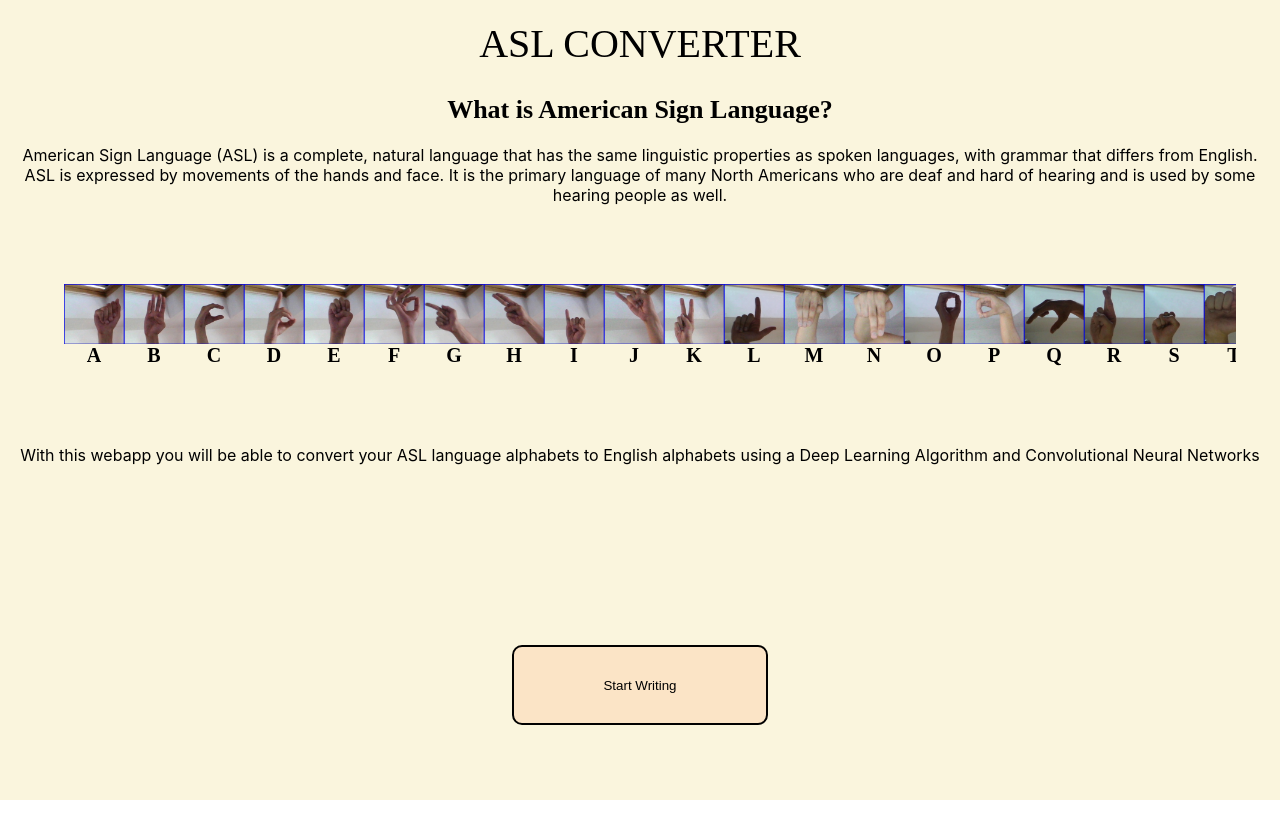
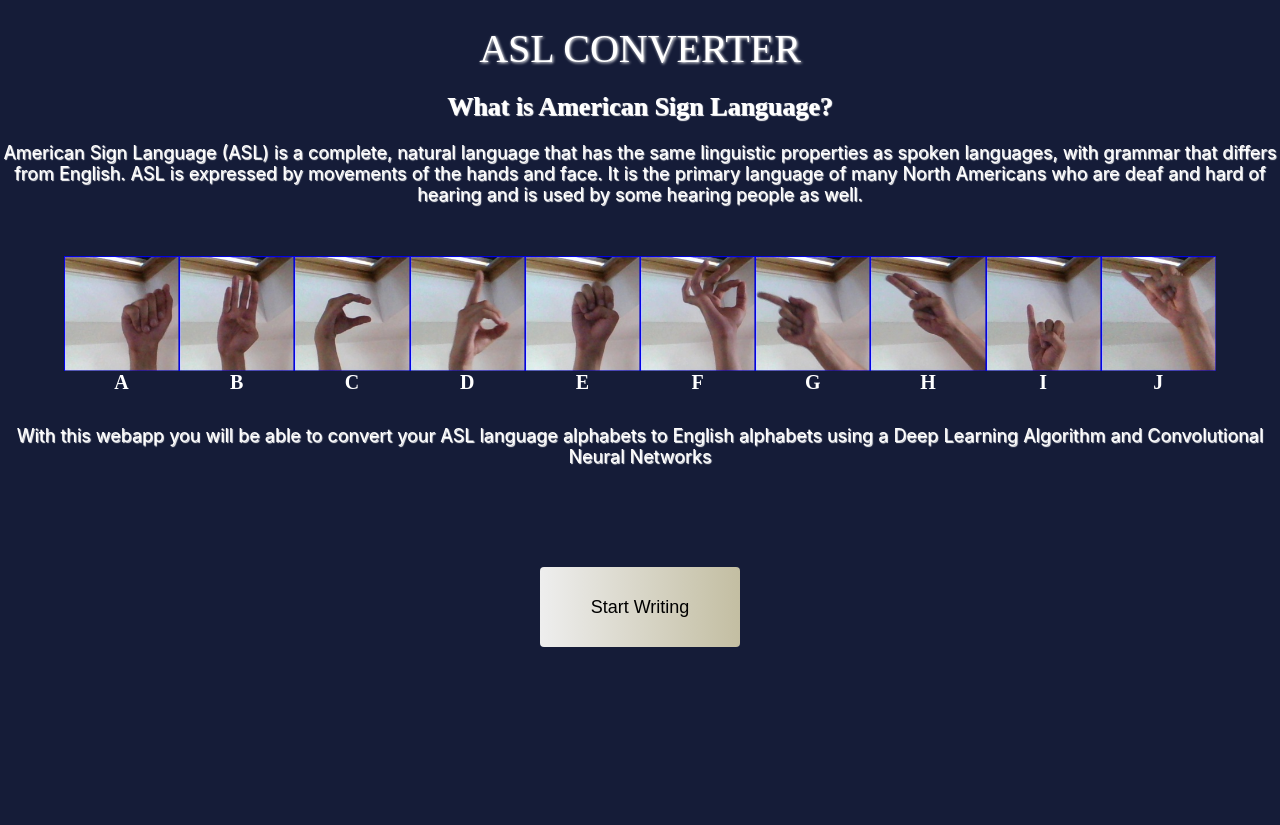
Before and after one commit to geoffrey-anto/ASL_Translator, a React (Create React App) app: page / in a window 1280 px wide. Before the commit the page ends 800 px from the top, so only its background shows below. Built offline with nearby package versions, Linux system fonts and the light colour scheme.

Commit message:
New UI and layout

```diff
--- a/src/Components/Card.css
+++ b/src/Components/Card.css
@@ -7,11 +7,12 @@
     justify-content: center;
 }
 .Card-image{
-    width: 60px;
-    height: 60px;
+    width: 9vw;
+    height: 18vh;
 }
 
 .Card-Title{
     font: 20px "Fira Sans";
     font-weight: 600;
+    color: white;
 }
--- a/src/Components/Card.jsx
+++ b/src/Components/Card.jsx
@@ -4,7 +4,7 @@ import "./Card.css"
 const Card = (props) => {
     return (
         <div className="Card-Container">
-            <img className="Card-image" key={props.key} src={props.urlmagesRef_Card} alt='' width="100px"/>
+            <img className="Card-image" src={props.urlmagesRef_Card} alt='' width="100px"/>
             <span className="Card-Title">{props.title_Card}</span>
         </div>
     )
--- a/src/Screens/ConverterScreen.css
+++ b/src/Screens/ConverterScreen.css
@@ -5,7 +5,7 @@
     flex-direction: column;
     align-items: center;
     justify-content: space-around;
-    background-color: #faf5dd;
+    background-color: #151c38;
 }
 
 .PhotoScreen-video{
@@ -16,20 +16,59 @@
 .PhotoScreen-Output{
     height: 20vh;
     width: 80vw;
-    border: 1px solid black;
+    border: 1px solid rgb(245, 243, 231);
     border-radius: 15px;
     display: flex;
     text-align: center;
+    color: white;
     align-items: center;
     justify-content: center;
     font-size: 18px;
 }
 
-.PhotoScreen-button{
-    height: 10vh;
-    min-height: 50px;
+.PhotoScreen_text_yay{
+    color: white;
+    font-size: 18px;
+    font-weight: 100;
+    font-family: 'Franklin Gothic Medium', 'Arial Narrow', Arial, sans-serif;
+    position: absolute;
+    top: 10px;
+    right: 10px;
+}
+
+
+.PhotoScreen_button_container{
     width: 20vw;
-    background-color: rgb(251, 228, 198);
-    border-radius: 10px;
-    border: 2px solid black;
+    height: 20vh;
+    display: flex;
+    align-items: center;
+    justify-content: space-between;
 }
+
+.PhotoScreen-button {
+    display: inline-block;
+    padding: 15px 25px;
+    width: 8vw;
+    height: 8vh;
+    /* min-width: 100px;
+    min-height: 70px; */
+    font-size: 15px;
+    cursor: pointer;
+    text-align: center;
+    text-decoration: none;
+    outline: none;
+    color: rgb(0, 0, 0);
+    background-image: linear-gradient(to right, #eeeeee, #c3bea2);
+    border: none;
+    border-radius: 15px;
+    box-shadow: 0 9px rgb(73, 73, 69);
+  }
+
+  .PhotoScreen-button:hover {    background-image: linear-gradient(to right, #e4ddb7, #c3bea2);
+  }
+
+  .PhotoScreen-button:active {
+    background-image: linear-gradient(to right, #c3bea2, #c3bea2);
+    box-shadow: 0 5px rgb(87, 88, 70);
+    transform: translateY(4px);
+  }
--- a/src/Screens/ConverterScreen.jsx
+++ b/src/Screens/ConverterScreen.jsx
@@ -11,7 +11,19 @@ const ConverterScreen = () => {
 
   const [model, setModel] = useState(undefined);
 
-  //Gets the video everytime the previous frame changes therefore an infinite loop
+  const [loaded, setLoaded] = useState(false);
+
+  const [displayMsg,setDisplayMsg] = useState(false);
+
+  useEffect(() => {
+    if(loaded) {
+      setDisplayMsg("Loaded The Model!");
+    } else {
+      setDisplayMsg("Loading The Model...");
+    }
+  },[loaded])
+
+  //Gets the video everytime the frame changes therefore an infinite loop
   useEffect(() => {
     getVideo();
   }, [videoRef]);
@@ -49,6 +61,8 @@ const ConverterScreen = () => {
 
       console.log("Loaded Model");
 
+      setLoaded(true);
+
     })
       .catch(err => { console.error("error:", err) });
 
@@ -74,7 +88,7 @@ const ConverterScreen = () => {
 
     cam.capture().then((img) => {
 
-      //Pre Process The Image Fron Camera Feed
+      //Pre Process The Image From Camera Feed
       let pixelSize = tf.scalar(255);
       img = img.div(pixelSize);
       img = tf.expandDims(img, 0)
@@ -102,13 +116,20 @@ const ConverterScreen = () => {
       });
   }
 
+  // useEffect(() => {
+  //   setInterval(function () {predictAnswer()}, 1000);
+  // },[])
+
+
   return (
 
     <div className="PhotoScreen-Main-Container">
 
       <video className="PhotoScreen-video" ref={videoRef} />
 
-      <div>
+      <div className="PhotoScreen_text_yay">{displayMsg}</div>
+
+      <div className="PhotoScreen_button_container">
 
         <button className="PhotoScreen-button" onClick={predictAnswer}>Start</button>
 
--- a/src/Screens/DetailScreen.css
+++ b/src/Screens/DetailScreen.css
@@ -1,26 +1,26 @@
 .DetailScreen-Container{
     width: 100vw;
     height: 100vh;
-    padding: 0px;
-    margin: 0px;
+    padding-top: 25px;
     display: flex;
     flex-direction: column;
     align-items: center;
     justify-content: flex-start;
-    background-color: #faf5dd;
+    background-color: #151c38;
+    /* 111a3d */
 }
 
 .DetailScreen-Header{
-    padding: 20px;
     font: 40px "Fira Sans";
     font-weight: 500;
+    padding-bottom: 20px;
+    color: white;
+    text-shadow: 1px 1px 3px white;
 }
 
 .DetailScreen-Image-Container{
-    padding: 20px;
-    /* padding-left: 0px; */
     width: 90%;
-    height: 20%;
+    height: 25%;
     display: flex;
     align-items: center;
     justify-content: space-between;
@@ -31,25 +31,62 @@
     width: 0px;
 }
 
-.DetailScreen-Start{
-    margin-top: 20vh;
+.DetailScreen-Start {
     height: 10vh;
-    min-height: 50px;
     width: 20vw;
-    background-color: rgb(251, 228, 198);
-    border-radius: 10px;
-    border: 2px solid black;
-}
+    background-image: linear-gradient(to right, #eeeeee, #c3bea2);
+    display: inline-block;
+    border-radius: 4px;
+    border: none;
+    color: #000000;
+    text-align: center;
+    font-size: 18px;
+    padding: 20px;
+    width: 200px;
+    transition: all 0.5s;
+    cursor: pointer;
+    margin-top: 10vh;
+  }
+
+  .DetailScreen-Start span {
+    cursor: pointer;
+    display: inline-block;
+    position: relative;
+    transition: 0.5s;
+  }
+
+  .DetailScreen-Start span:after {
+    content: '\00bb';
+    position: absolute;
+    opacity: 0;
+    top: 0;
+    right: -20px;
+    transition: 0.5s;
+  }
+
+  .DetailScreen-Start:hover span {
+    padding-right: 25px;
+  }
+
+  .DetailScreen-Start:hover span:after {
+    opacity: 1;
+    right: 0;
+  }
 
 .DetailScreen-Text{
-    padding: 20px;
+    padding-bottom: 20px;
     text-align: center;
-    font-size: 16px;
+    font-size: 18px;
+    color: white;
+    text-shadow: 1px 1px 1px white;
 }
 
 .DetailScreen-Text-heading{
-    margin-top: 1vh;
     font-weight: bold;
+    text-align: center;
     font-size: 26px;
+    padding-bottom: 20px;
     font-family: "Fira Sans";
+    color: white;
+    text-shadow: 1px 1px 1px white;
 }
--- a/src/Screens/DetailScreen.jsx
+++ b/src/Screens/DetailScreen.jsx
@@ -20,7 +20,7 @@ const DetailScreen = () => {
 
             <div className="DetailScreen-Text">With this webapp you will be able to convert your ASL language alphabets to English alphabets using a Deep Learning Algorithm and Convolutional Neural Networks</div>
 
-            <Link to="/Convert"><button className="DetailScreen-Start" >Start Writing</button></Link>
+            <Link to="/Convert"><button className="DetailScreen-Start" ><span>Start Writing  </span></button></Link>
 
         </div>
     )
```
Also changed, not shown: package.json (line endings or trailing spaces), src/index.js (line endings or trailing spaces).
